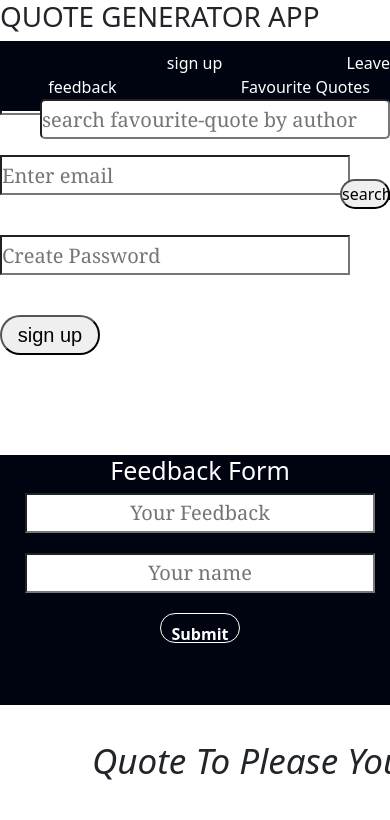
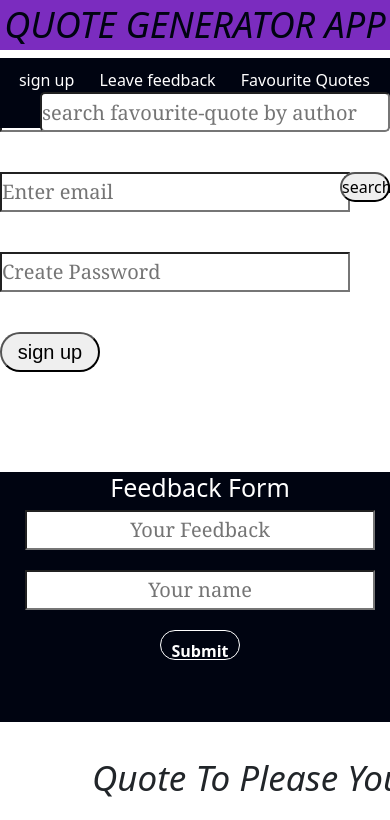
Before and after one commit to pama7786/quote-generator-app, a website: page index.html in a window 390 px wide. Shown: the top 820 px of the page. Drawn offline with nearby package versions, Linux system fonts and the light colour scheme; no server answers.

Commit message:
design heading

```diff
--- a/style.css
+++ b/style.css
@@ -279,3 +279,37 @@ div#listFavourite p{
     font-size: 20px;
     line-height: 40px;
 }
+
+
+/* section#Heading-1 */
+h1{
+    color: #000411;
+    background-color: var(--colorFour);
+    text-align: center;
+    font-size: 50px;
+    font-style: italic;
+}
+
+@media screen and (max-width: 600px){
+    h1{
+        font-size: 36px;
+        line-height: 50px;
+    }
+
+    nav p{
+        padding-left: 1px;
+        color: var(--colorTwo);
+    }
+
+    div#listFavourite li{
+
+
+        font-size: 20px;
+        line-height: 40px;
+        list-style: none;
+        padding-left: 2px;
+    }
+
+
+
+}
```
